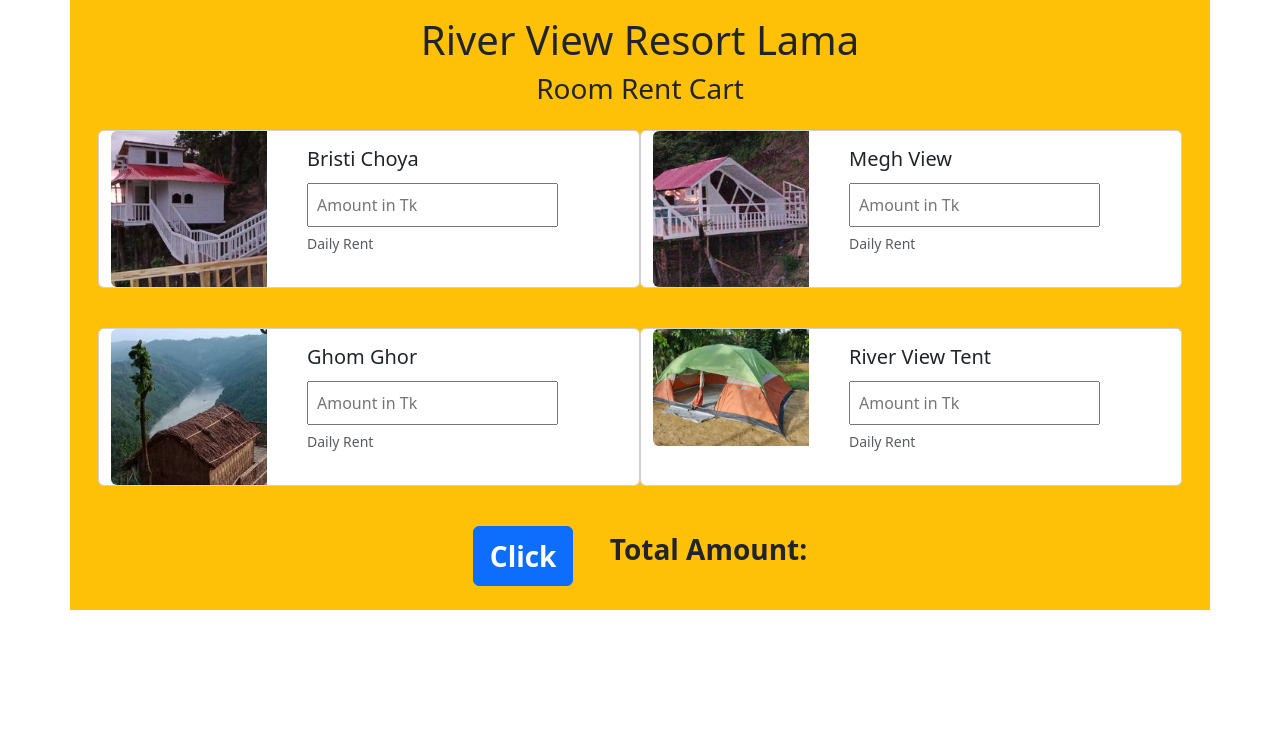
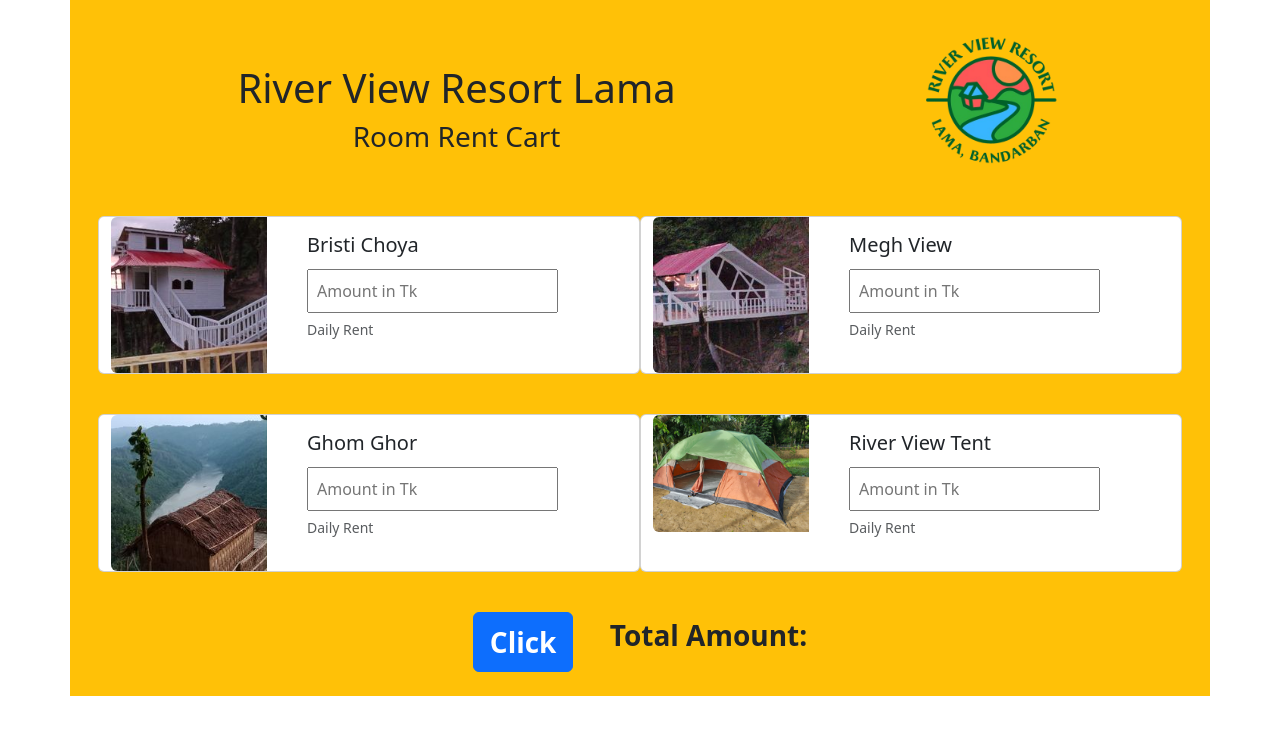
Before and after one commit to ahkamulbd/riverViewRentCart, a plain HTML site: page index.html in a window 1280 px wide. Drawn offline with nearby package versions, Linux system fonts and the light colour scheme.

Commit message:
Logo added

```diff
--- a/index.html
+++ b/index.html
@@ -11,8 +11,14 @@
 
   <body>
     <div class="container mx-auto bg-warning">
-        <h1 class="text-center pt-3">River View Resort Lama</h1>
-        <h3 class="text-center pb-3">Room Rent Cart</h3>
+        <div class="d-flex justify-content-around">
+          <div class="mt-5 ms-5">
+            <h1 class="text-center pt-3">River View Resort Lama</h1>
+            <h3 class="text-center pb-3">Room Rent Cart</h3>
+          </div>
+
+          <p><img src="images/riverViewLogoWObg.png" class="img-fluid" alt="Logo" width="200" height="200"></p>
+        </div>
         <div class="row g-4 mx-auto px-3">
             <div class="card mb-3 col-6">
                 <div class="row g-4">
```
Also changed, not shown: images/riverViewLogoWObg.png (added).
